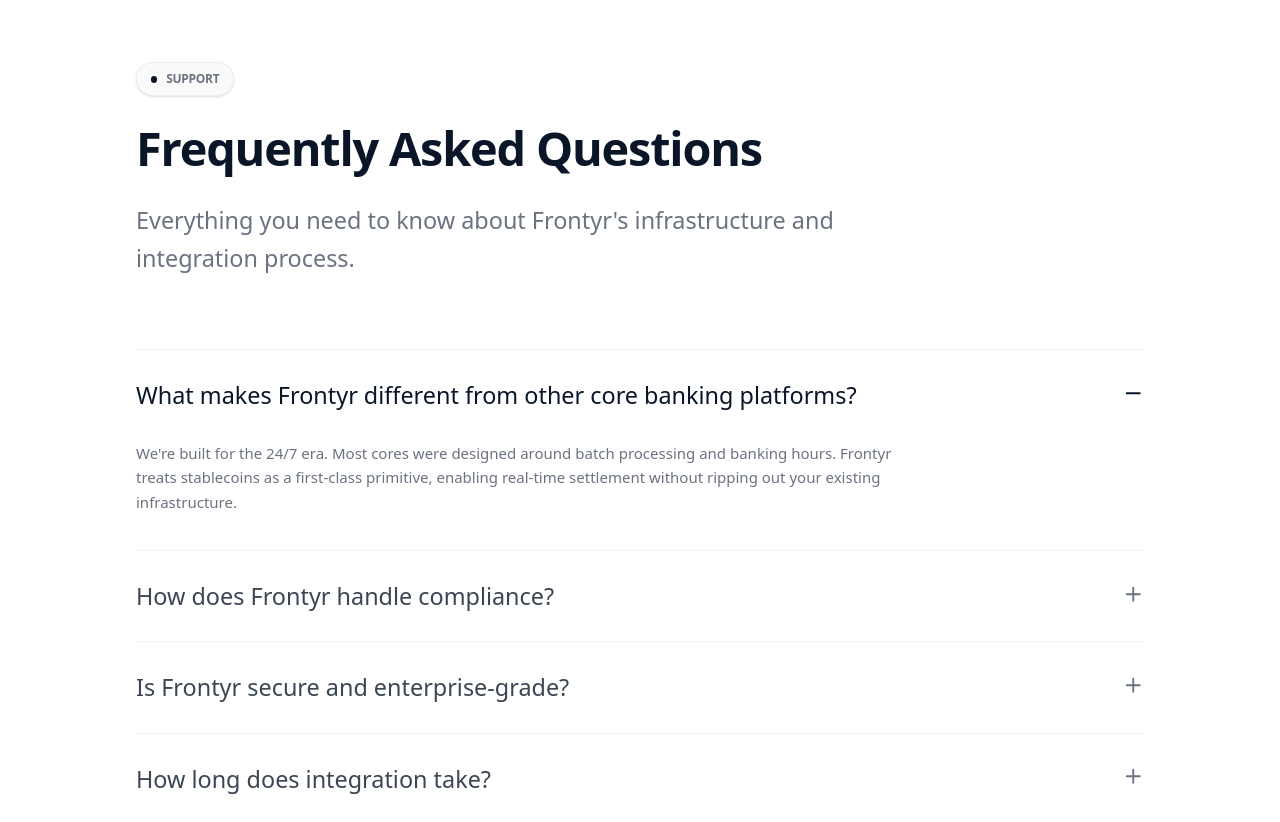
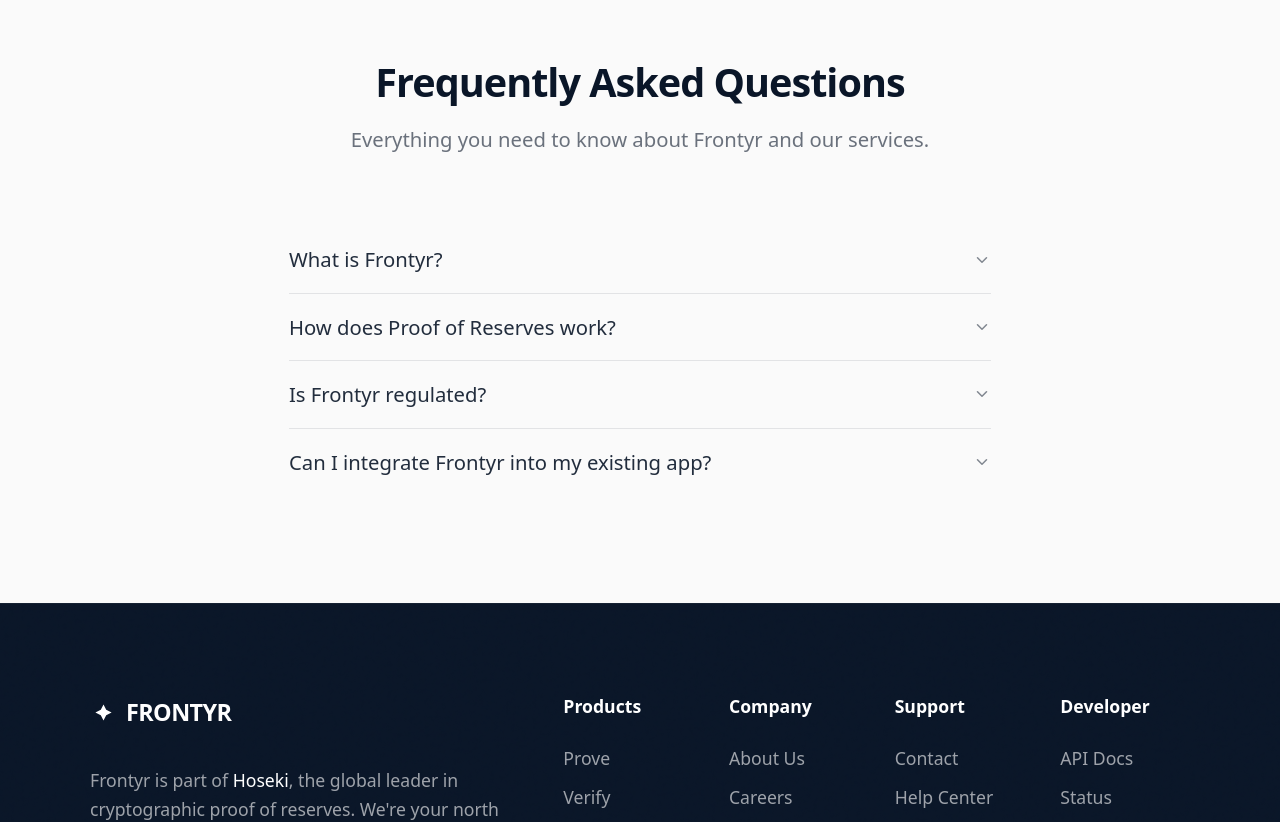
Before and after one commit to swedishfrenchpress/frontyr-website-exploration, a Next.js app: page / in a window 1280 px wide. Shown: the part 4940-5762 px from the top of the page. Built offline with nearby package versions, Linux system fonts and the light colour scheme.

Commit message:
added faqs. fixed.

```diff
--- /dev/null
+++ b/app/components/FAQ.tsx
@@ -0,0 +1,98 @@
+'use client';
+
+import { useState } from 'react';
+import { motion, AnimatePresence } from 'framer-motion';
+import { ChevronDown } from 'lucide-react';
+import { clsx } from 'clsx';
+import { twMerge } from 'tailwind-merge';
+
+type FAQItem = {
+  question: string;
+  answer: string;
+};
+
+const faqs: FAQItem[] = [
+  {
+    question: "What is Frontyr?",
+    answer: "Frontyr is a stablecoin-native banking infrastructure platform designed for the next generation of financial applications. We enable businesses to build global banking products that settle in seconds, not days."
+  },
+  {
+    question: "How does Proof of Reserves work?",
+    answer: "We provide real-time, cryptographic verification of assets, ensuring 1:1 backing for all deposits. Our transparency dashboard allows anyone to verify solvency on-chain at any time."
+  },
+  {
+    question: "Is Frontyr regulated?",
+    answer: "Yes, we work with fully licensed partners and adhere to strict compliance standards across all jurisdictions we operate in to ensure the safety and security of your funds."
+  },
+  {
+    question: "Can I integrate Frontyr into my existing app?",
+    answer: "Absolutely. Our developer-friendly API allows you to embed banking features directly into your product with just a few lines of code. Check out our Developer documentation for guides and SDKs."
+  }
+];
+
+export function FAQ() {
+  const [openIndex, setOpenIndex] = useState<number | null>(null);
+
+  const toggleFAQ = (index: number) => {
+    setOpenIndex(openIndex === index ? null : index);
+  };
+
+  return (
+    <section className="py-24 bg-canvas text-obsidian relative">
+      <div className="max-w-2xl mx-auto px-6">
+        <div className="text-center mb-16">
+          <h2 className="text-3xl font-bold tracking-tight mb-4">
+            Frequently Asked Questions
+          </h2>
+          <p className="text-obsidian/60">
+            Everything you need to know about Frontyr and our services.
+          </p>
+        </div>
+
+        <div className="w-full">
+          {faqs.map((faq, index) => (
+            <div
+              key={index}
+              className="border-b border-obsidian/10 last:border-0"
+            >
+              <button
+                onClick={() => toggleFAQ(index)}
+                className="flex flex-1 items-center justify-between py-4 w-full font-medium transition-all hover:text-obsidian text-left text-obsidian/90"
+                aria-expanded={openIndex === index}
+              >
+                {faq.question}
+                <motion.div
+                  animate={{ rotate: openIndex === index ? 180 : 0 }}
+                  transition={{ duration: 0.2 }}
+                  className="text-obsidian/50"
+                >
+                  <ChevronDown className="h-4 w-4 shrink-0 transition-transform duration-200" />
+                </motion.div>
+              </button>
+
+              <AnimatePresence initial={false}>
+                {openIndex === index && (
+                  <motion.div
+                    initial="collapsed"
+                    animate="open"
+                    exit="collapsed"
+                    variants={{
+                      open: { opacity: 1, height: "auto", marginBottom: 16 },
+                      collapsed: { opacity: 0, height: 0, marginBottom: 0 }
+                    }}
+                    transition={{ duration: 0.3, ease: [0.04, 0.62, 0.23, 0.98] }}
+                    className="overflow-hidden"
+                  >
+                    <div className="text-sm text-obsidian/70 leading-relaxed">
+                      {faq.answer}
+                    </div>
+                  </motion.div>
+                )}
+              </AnimatePresence>
+            </div>
+          ))}
+        </div>
+      </div>
+    </section>
+  );
+}
--- a/app/components/FAQs.tsx
+++ /dev/null
@@ -1,106 +0,0 @@
-'use client';
-
-import { useState } from 'react';
-import { motion, AnimatePresence } from 'framer-motion';
-import { Plus, Minus } from 'lucide-react';
-
-const faqs = [
-  {
-    question: "What makes Frontyr different from other core banking platforms?",
-    answer: "We're built for the 24/7 era. Most cores were designed around batch processing and banking hours. Frontyr treats stablecoins as a first-class primitive, enabling real-time settlement without ripping out your existing infrastructure."
-  },
-  {
-    question: "How does Frontyr handle compliance?",
-    answer: "You retain full control over your compliance obligations (KYC, AML, KYB). Frontyr enhances your framework with on-chain risk monitoring, sanctions screening, and Travel Rule data handling—all logged and auditable."
-  },
-  {
-    question: "Is Frontyr secure and enterprise-grade?",
-    answer: "Yes. We're SOC 2 compliant, work with licensed custody partners, and follow financial-grade security standards. Full audit logs and webhook-level traceability come standard."
-  },
-  {
-    question: "How long does integration take?",
-    answer: "Most partners go live in 4–8 weeks. We provide APIs for wallet creation, on/off-ramping, treasury management, and cross-border payments. Your team focuses on product; we handle the rails."
-  },
-  {
-    question: "Can we white-label Frontyr for our customers?",
-    answer: "Absolutely. Frontyr is infrastructure-first. Your customers see your brand and fiat experience. We orchestrate the stablecoin settlement behind the scenes."
-  },
-  {
-    question: "What currencies and stablecoins do you support?",
-    answer: "We support major stablecoins including USDC, USDT, and EURC, with fiat settlement in key corridors. We'll work with you to configure the currencies and payout destinations you need."
-  },
-  {
-    question: "Do I need to understand stablecoins to use Frontyr?",
-    answer: "No. Frontyr abstracts the complexity. You interact with familiar banking concepts—accounts, balances, transfers. We handle the on-chain mechanics so you don't have to."
-  }
-];
-
-function FAQItem({ question, answer, isOpen, onClick }: { question: string; answer: string; isOpen: boolean; onClick: () => void }) {
-  return (
-    <div className="border-b border-border/60 last:border-0">
-      <button
-        onClick={onClick}
-        className="w-full py-6 flex items-start justify-between gap-6 text-left group focus:outline-none cursor-pointer"
-        aria-expanded={isOpen}
-      >
-        <span className={`text-lg font-medium transition-colors duration-300 ${isOpen ? 'text-obsidian' : 'text-obsidian/80 group-hover:text-obsidian'}`}>
-          {question}
-        </span>
-        <span className={`flex-shrink-0 mt-1 w-5 h-5 flex items-center justify-center transition-colors duration-300 ${isOpen ? 'text-obsidian' : 'text-subtle group-hover:text-obsidian'}`}>
-            {isOpen ? <Minus className="w-5 h-5" /> : <Plus className="w-5 h-5" />}
-        </span>
-      </button>
-      <AnimatePresence>
-        {isOpen && (
-          <motion.div
-            initial={{ height: 0, opacity: 0 }}
-            animate={{ height: "auto", opacity: 1 }}
-            exit={{ height: 0, opacity: 0 }}
-            transition={{ duration: 0.3, ease: [0.22, 1, 0.36, 1] }} // Custom easing for premium feel
-            className="overflow-hidden"
-          >
-            <p className="pb-8 text-subtle leading-relaxed max-w-2xl text-[15px]">
-              {answer}
-            </p>
-          </motion.div>
-        )}
-      </AnimatePresence>
-    </div>
-  );
-}
-
-export function FAQs() {
-  const [openIndex, setOpenIndex] = useState<number | null>(0);
-
-  return (
-    <section className="py-24 px-6 md:px-12 lg:px-20 bg-white border-t border-border/60 relative z-10">
-      <div className="max-w-4xl mx-auto">
-        <div className="mb-16">
-          <div className="inline-flex items-center gap-2 px-3 py-1.5 rounded-full bg-canvas border border-border/60 shadow-sm mb-6">
-            <span className="w-1.5 h-1.5 rounded-full bg-obsidian"></span>
-            <span className="font-sans text-[12px] font-semibold text-subtle tracking-tight uppercase">Support</span>
-          </div>
-
-          <h2 className="font-sans text-3xl md:text-4xl font-semibold text-obsidian tracking-tight mb-6 leading-[1.1]">
-            Frequently Asked Questions
-          </h2>
-          <p className="text-subtle text-lg leading-relaxed max-w-2xl">
-            Everything you need to know about Frontyr's infrastructure and integration process.
-          </p>
-        </div>
-
-        <div className="border-t border-border/60">
-          {faqs.map((faq, index) => (
-            <FAQItem
-              key={index}
-              question={faq.question}
-              answer={faq.answer}
-              isOpen={openIndex === index}
-              onClick={() => setOpenIndex(openIndex === index ? null : index)}
-            />
-          ))}
-        </div>
-      </div>
-    </section>
-  );
-}
--- a/app/page.tsx
+++ b/app/page.tsx
@@ -4,8 +4,8 @@
 import { Logos } from './components/Logos';
 import { Features } from './components/Features';
 
-import { FAQs } from './components/FAQs';
 import { Contact } from './components/Contact';
+import { FAQ } from './components/FAQ';
 import { Footer } from './components/Footer';
 
 export default function Home() {
@@ -18,7 +18,7 @@
         <Logos />
         <Features />
         <Contact />
-        <FAQs />
+        <FAQ />
         <Footer />
       </div>
     </main>
--- a/package.json
+++ b/package.json
@@ -9,6 +9,7 @@
     "lint": "eslint"
   },
   "dependencies": {
+    "@base-ui/react": "^1.1.0",
     "@carbon/icons-react": "^11.74.0",
     "@types/three": "^0.182.0",
     "clsx": "^2.1.1",
```
Also changed, not shown: 1 other file (tests, documents, lock files or other folders).
